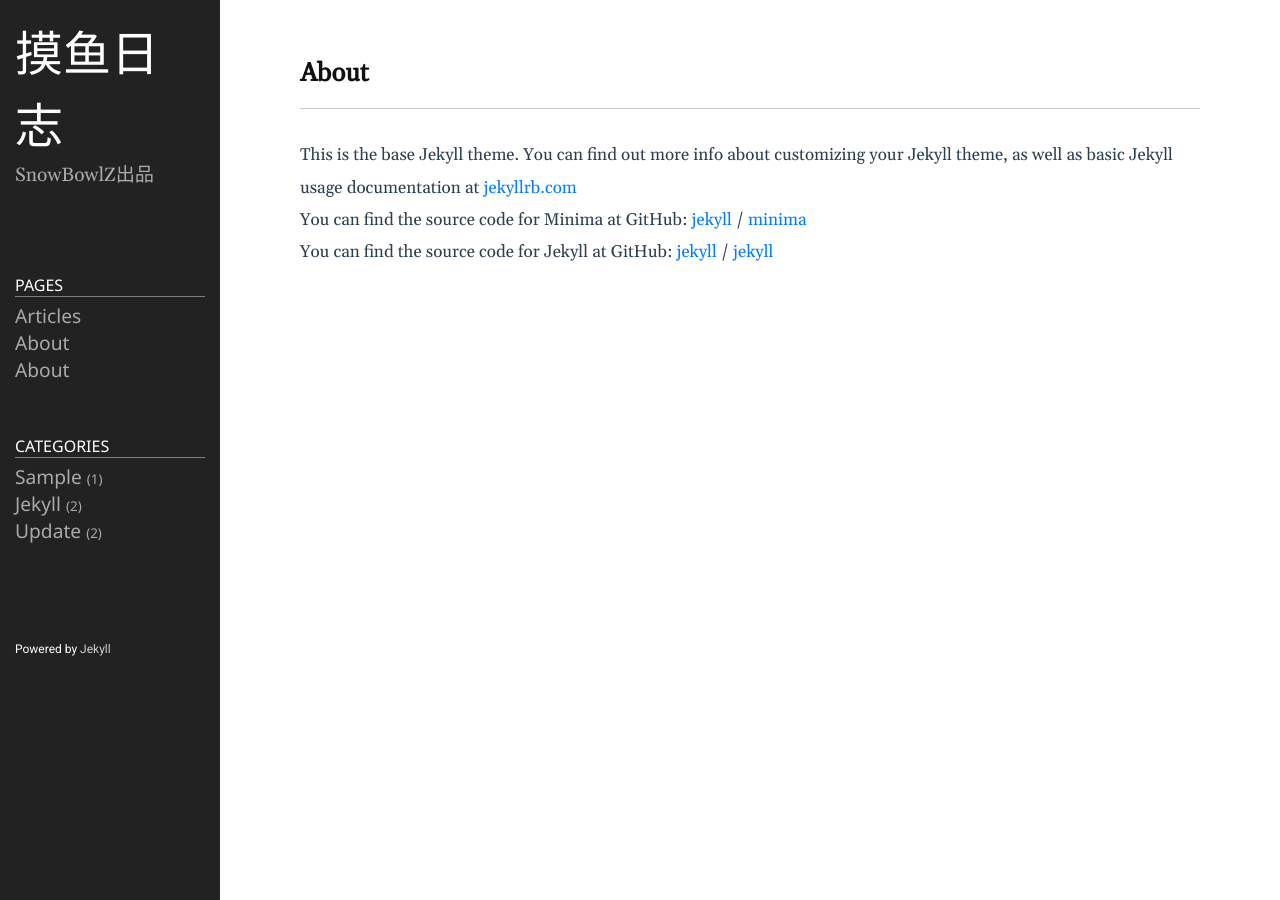
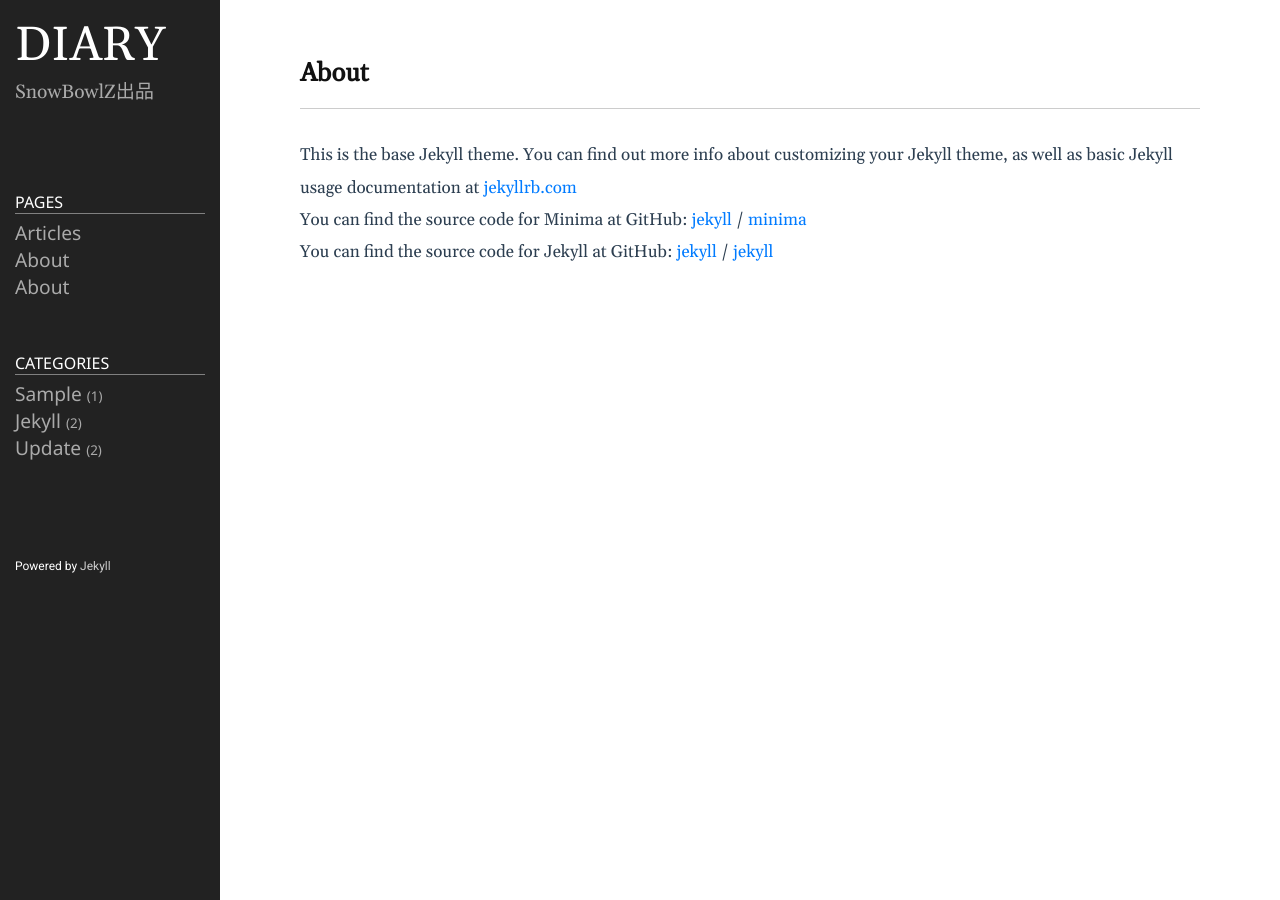
Before and after one commit to SnowBowlZ/DailyTrash, a Jekyll site: the page built from about.markdown, in a window 1280 px wide. Built offline with Jekyll 4.4.1, drawn with Linux system fonts in a browser that asks for light colours.

Commit message:
Update _config.yml

```diff
--- a/_config.yml
+++ b/_config.yml
@@ -18,7 +18,7 @@
 # You can create any custom variable you would like, and they will be accessible
 # in the templates via {{ site.myvariable }}.
 
-title: 摸鱼日志
+title: DIARY
 email: 1900011069@pku.edu.cn
 description: >- # this means to ignore newlines until "baseurl:"
   SnowBowlZ出品
```
